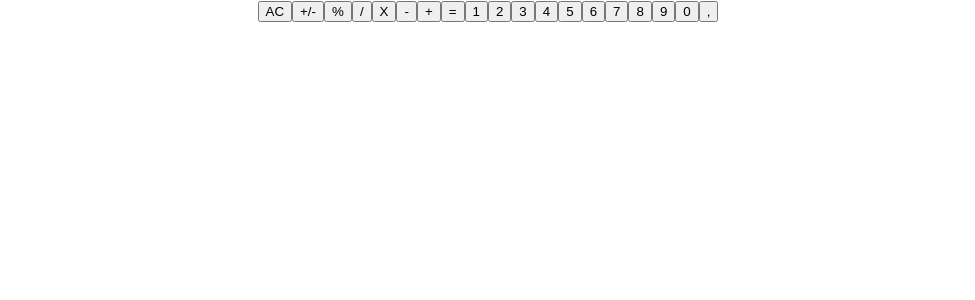
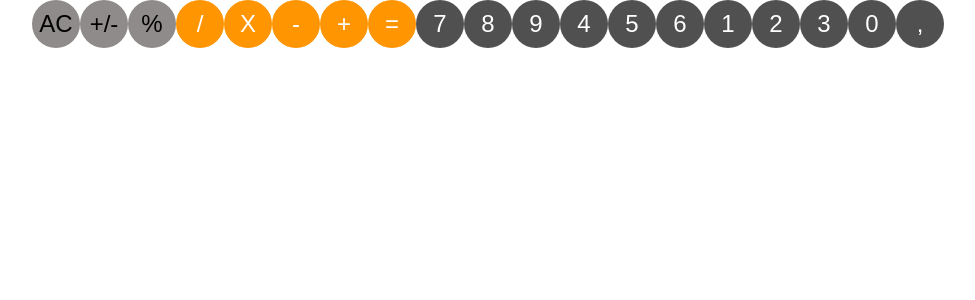
Before and after one commit to AlexandreFerreira97/Calculator, a React (Create React App) app: page / in a window 1280 px wide. Shown: the top 300 px of the page, without its empty margins (152-1127 px from the left). Built offline with nearby package versions, Linux system fonts and the light colour scheme.

Commit message:
Update Calculadora.jsx

```diff
--- a/src/componentes/Calculadora.jsx
+++ b/src/componentes/Calculadora.jsx
@@ -1,25 +1,27 @@
+import React from "./Calculadora.css"
+
 const Calculadora = () => {
     return(
         <div>
-            <button>AC</button>
-            <button>+/-</button>
-            <button>%</button>
-            <button>/</button>
-            <button>X</button>
-            <button>-</button>
-            <button>+</button>
-            <button>=</button>
-            <button>1</button>
-            <button>2</button>
-            <button>3</button>
-            <button>4</button>
-            <button>5</button>
-            <button>6</button>
-            <button>7</button>
-            <button>8</button>
-            <button>9</button>
-            <button>0</button>
-            <button>,</button>
+            <button className="botaoEsp">AC</button>
+            <button className="botaoEsp">+/-</button>
+            <button className="botaoEsp">%</button>
+            <button className="botaoOp">/</button>
+            <button className="botaoOp" >X</button>
+            <button className="botaoOp">-</button>
+            <button className="botaoOp">+</button>
+            <button className="botaoOp">=</button>
+            <button className="botaoNum">7</button>
+            <button className="botaoNum">8</button>
+            <button className="botaoNum">9</button>
+            <button className="botaoNum">4</button>
+            <button className="botaoNum">5</button>
+            <button className="botaoNum">6</button>
+            <button className="botaoNum">1</button>
+            <button className="botaoNum">2</button>
+            <button className="botaoNum">3</button>
+            <button className="botaoNum">0</button>
+            <button className="botaoNum">,</button>
         </div>
     )
 }
```
